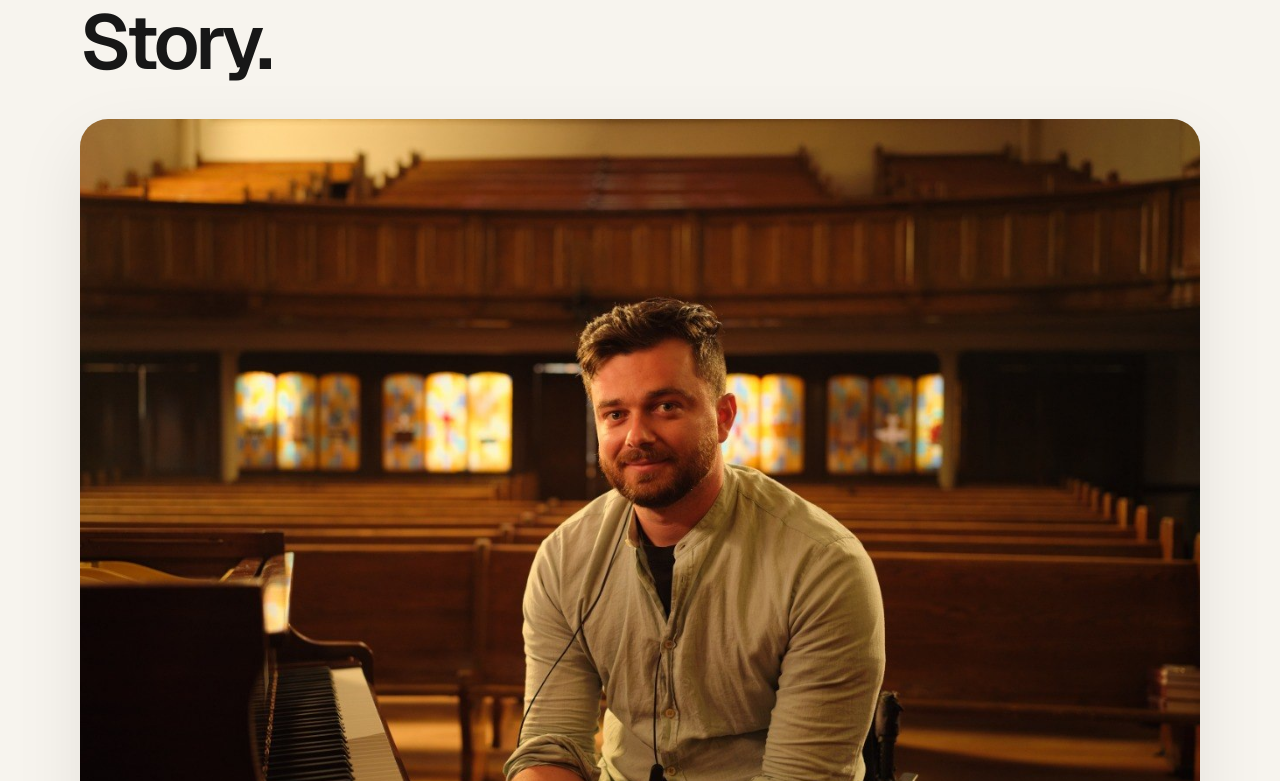
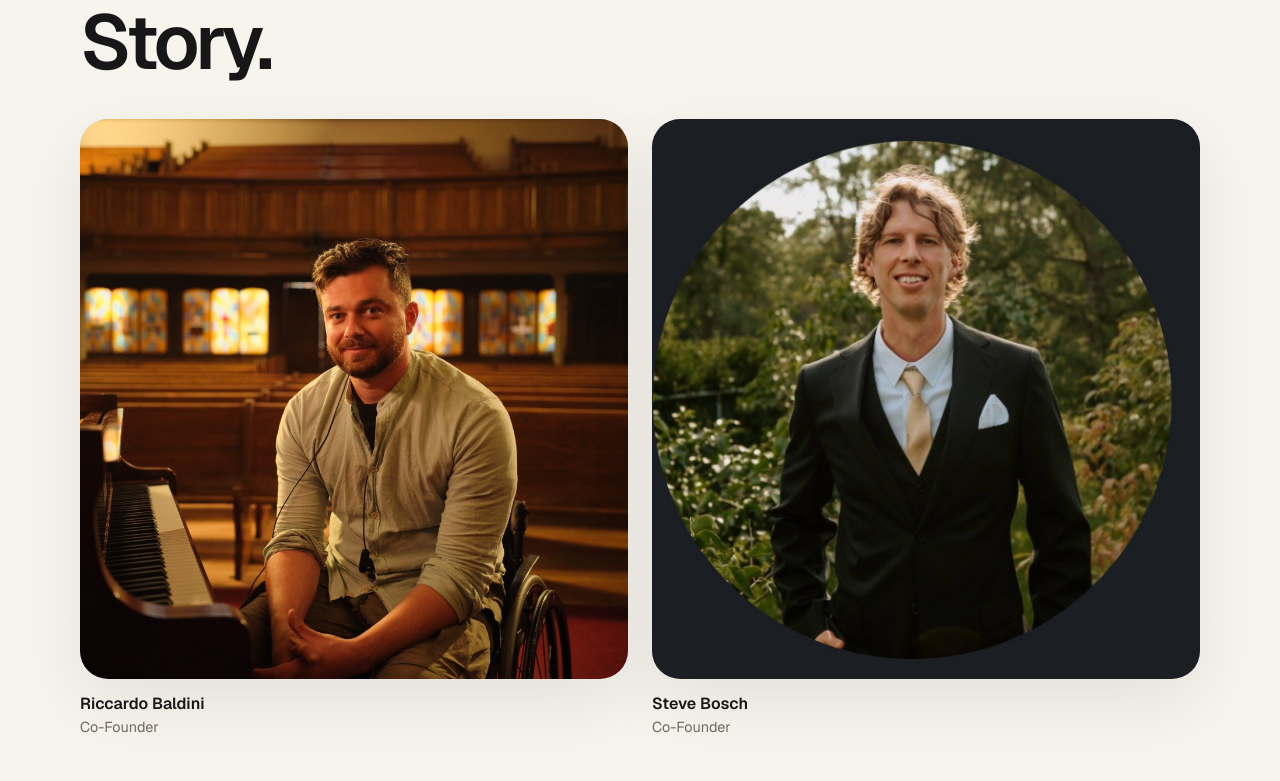
Before and after one commit to baldinircr-byte/resonateadaptive-frontend-new, a Next.js app: page /our-story in a window 1280 px wide. Shown: the part 259-1040 px from the top of the page. Built offline with nearby package versions, Linux system fonts and the light colour scheme.

Commit message:
feat: add co-founder photo pairing to our story

```diff
--- a/src/app/globals.css
+++ b/src/app/globals.css
@@ -445,12 +445,35 @@ img {
   gap: 20px;
 }
 
-.storyGallerySingle {
-  grid-template-columns: 1fr;
+.storyPeopleGrid {
+  display: grid;
+  grid-template-columns: repeat(2, minmax(0, 1fr));
+  gap: 24px;
+}
+
+.storyPersonCard {
+  display: grid;
+  gap: 14px;
 }
 
 .storyGalleryMain {
   min-height: 560px;
+}
+
+.storyPersonMeta {
+  display: grid;
+  gap: 4px;
+}
+
+.storyPersonName {
+  font-size: 1rem;
+  font-weight: 600;
+  color: #171717;
+}
+
+.storyPersonRole {
+  font-size: 0.9rem;
+  color: #6f695f;
 }
 
 .storyGallerySide {
@@ -481,7 +504,8 @@ img {
   .storyGrid,
   .closingGrid,
   .testimonialGrid,
-  .storyGallery {
+  .storyGallery,
+  .storyPeopleGrid {
     grid-template-columns: 1fr;
   }
 
--- a/src/app/our-story/page.tsx
+++ b/src/app/our-story/page.tsx
@@ -10,7 +10,8 @@ export default function OurStoryPage() {
           <h1>Let OUR Story become YOUR Story.</h1>
         </div>
 
-        <div className="storyGallery storyGallerySingle">
+        <div className="storyPeopleGrid">
+          <div className="storyPersonCard">
             <div className="imageCard storyGalleryMain">
               <Image
                 src="/images/pages/about-riccardo.jpg"
@@ -20,6 +21,26 @@ export default function OurStoryPage() {
                 className="featureImage"
                 priority
               />
+            </div>
+            <div className="storyPersonMeta">
+              <p className="storyPersonName">Riccardo Baldini</p>
+              <p className="storyPersonRole">Co-Founder</p>
+            </div>
+          </div>
+          <div className="storyPersonCard">
+            <div className="imageCard storyGalleryMain">
+              <Image
+                src="/images/pages/steve-bosch.jpg"
+                alt="Steve Bosch"
+                width={1200}
+                height={900}
+                className="featureImage"
+              />
+            </div>
+            <div className="storyPersonMeta">
+              <p className="storyPersonName">Steve Bosch</p>
+              <p className="storyPersonRole">Co-Founder</p>
+            </div>
           </div>
         </div>
 
```
Lines whose indentation alone changed are shown as unchanged.
